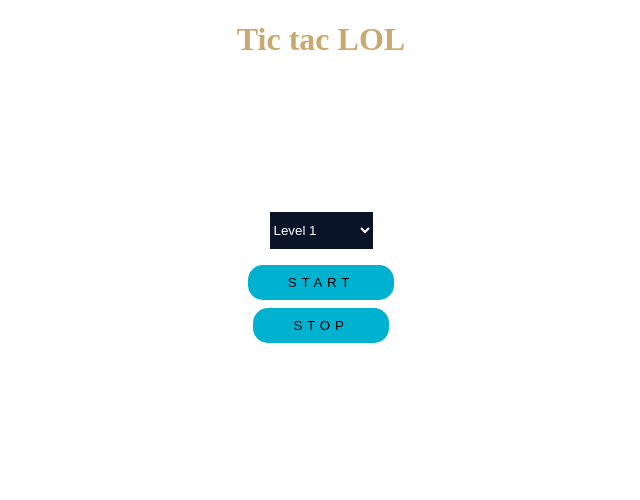
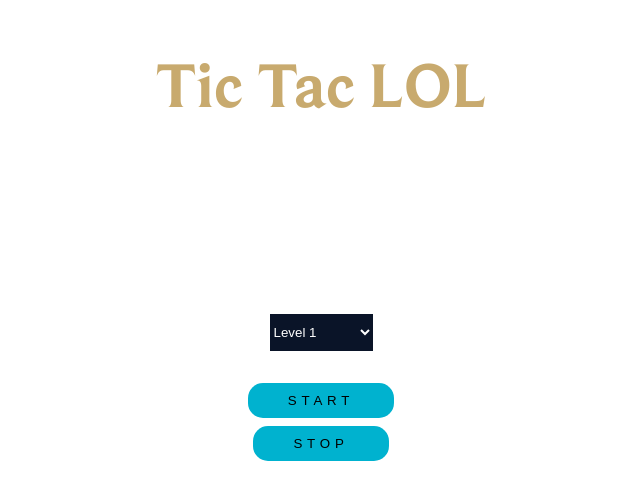
Before and after one commit to macrespo42/tic-tac-lol, an Electron app: page index.html in a window 800 px wide. Shown: the whole page, without its empty margins (79-719 px from the left). Drawn offline with Linux system fonts and the light colour scheme.

Commit message:
feat: add custom fonts and more styles

```diff
--- a/index.html
+++ b/index.html
@@ -10,7 +10,7 @@
 
 <body>
   <header>
-    <h1>Tic tac LOL</h1>
+    <h1>Tic Tac LOL</h1>
     <p>Never die from a gank again!</p>
   </header>
   <section class="main">
@@ -28,7 +28,6 @@
     <button id="start">Start</button>
     <button id="stop">Stop</button>
   </section>
-  <script src="./renderer.js"></script>
   <script src="./clock.js"></script>
 </body>
 
--- a/style.css
+++ b/style.css
@@ -1,14 +1,33 @@
+@font-face {
+  font-family: 'beaufort';
+  src: url('fonts/beaufort_for_lol_bold.ttf');
+  font-weight: bold;
+}
+
+@font-face {
+  font-family: spiegel;
+  src: url('fonts/spiegel.ttf');
+}
+
 body {
   color: #fff;
+  font-family: spiegel;
 }
 
 header {
-  text-align: center
+  text-align: center;
+  margin-bottom: 2rem;
 }
 
-h1 {
+header h1 {
   text-align: center;
   color: #C8AA6E;
+  font-family: 'beaufort', Fallback;
+  font-size: 4rem;
+}
+
+header p {
+  font-size: 1.5rem;
 }
 
 .main {
@@ -24,10 +43,8 @@ h1 {
   border: none;
   background-color: #0A1428;
   padding: 10px 40px 10px 0;
-}
-
-#timer-select:hover {
-  cursor: pointer;
+  transition: all ease-in-out 0.3s;
+  margin-bottom: 1rem;
 }
 
 .main h2 {
@@ -45,7 +62,12 @@ button {
   transition: color ease-in-out 0.3s;
 }
 
-button:hover {
+button:hover,
+#timer-select:hover {
   color: #C8AA6E;
   cursor: pointer;
 }
+
+#timer-select:hover {
+  border-bottom: 5px solid #00B2CF;
+}
```
Also changed, not shown: fonts/beaufort_for_lol_bold.ttf (added), fonts/spiegel.ttf (added).
